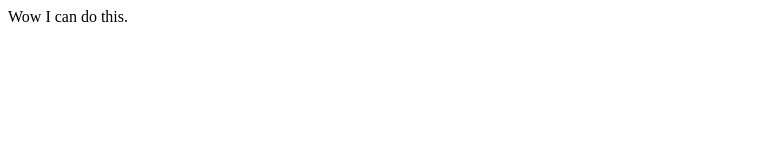
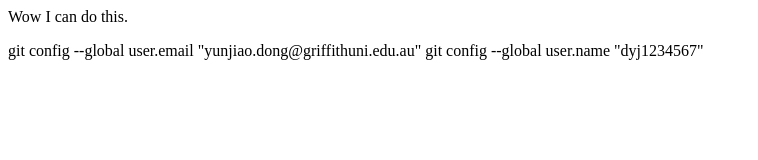
Before and after one commit to dyj1234567/dyj1234567, a plain HTML site: page main.html in a window 1280 px wide. Shown: the whole page, without its empty margins (0-758 px from the left). Drawn offline with Linux system fonts and the light colour scheme.

Commit message:
my second commit

```diff
--- a/main.html
+++ b/main.html
@@ -8,7 +8,8 @@
 <body>
 <p>Wow I can do this. </p>
 
-
+<p>git config --global user.email "yunjiao.dong@griffithuni.edu.au"
+    git config --global user.name "dyj1234567"</p>
 </body>
 
 </html>
```
